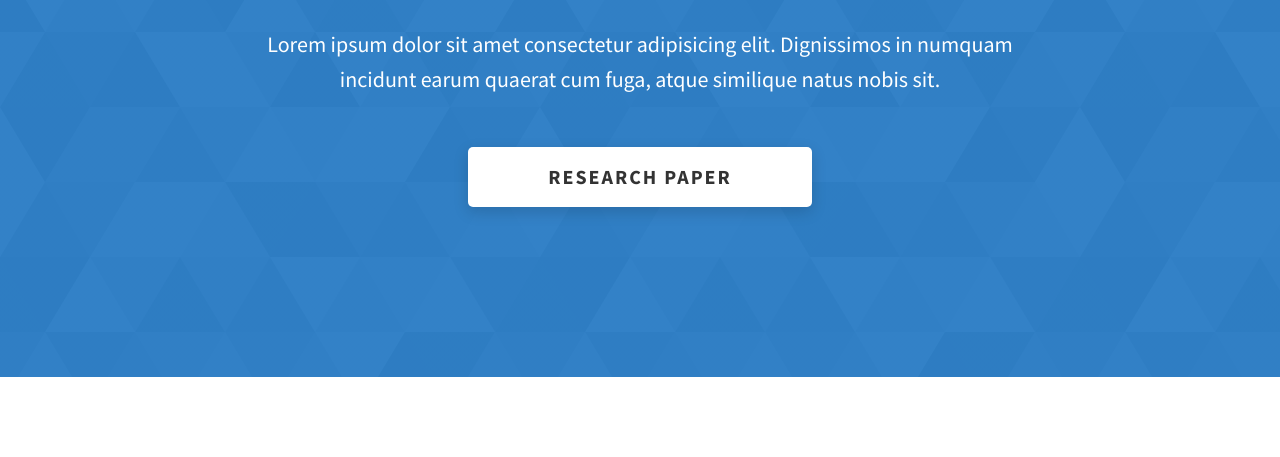
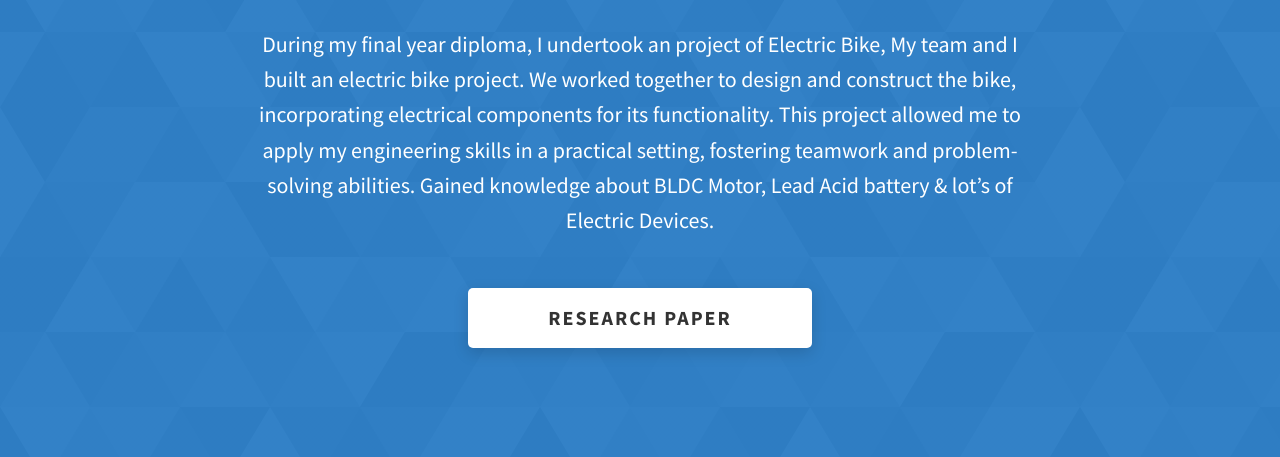
Before and after one commit to prathamdmehta/abdul-folio, a website: page project-1.html in a window 1280 px wide. Shown: the part 343-800 px from the top of the page. Drawn offline with nearby package versions, Linux system fonts and the light colour scheme.

Commit message:
Update project-1.html

```diff
--- a/project-1.html
+++ b/project-1.html
@@ -87,9 +87,7 @@
         <h1 class="heading-primary">Electric Bike</h1>
         <div class="project-cs-hero__info">
           <p class="text-primary">
-            Lorem ipsum dolor sit amet consectetur adipisicing elit. Dignissimos
-            in numquam incidunt earum quaerat cum fuga, atque similique natus
-            nobis sit.
+            During my final year diploma, I undertook an project of Electric Bike, My team and I built an electric bike project. We worked together to design and construct the bike, incorporating electrical components for its functionality. This project allowed me to apply my engineering skills in a practical setting, fostering teamwork and problem-solving abilities. Gained knowledge about BLDC Motor, Lead Acid battery & lot’s of Electric Devices.
           </p>
         </div>
         <div class="project-cs-hero__cta">
```
